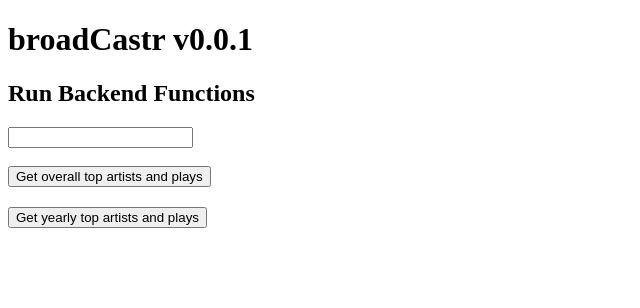
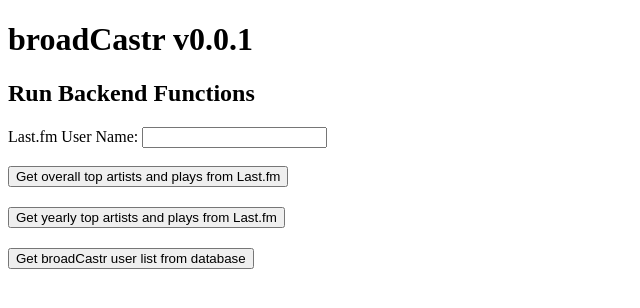
Before and after one commit to cjonas9/broadcastr, a Flask app: page / in a window 1280 px wide. Shown: the top 308 px of the page, without its empty margins (0-640 px from the left). Run offline with Flask 3, Linux system fonts and the light colour scheme.

Commit message:
Added initial version of broadCastr database along with a simple method exposed to the Backend Functions page to list broadCastr users in the database

```diff
--- a/app.py
+++ b/app.py
@@ -1,5 +1,6 @@
 from flask import Flask, render_template, request, jsonify
 import db_query
+import sql_query
 
 app = Flask(__name__)
 
@@ -19,5 +20,10 @@ def run_b():
     result = db_query.get_top_artist_plays_yearly(user_input)
     return jsonify({'output': result})
 
+@app.route('/query_users', methods=['POST'])
+def run_c():
+    result = sql_query.get_users()
+    return jsonify({'output': result})
+
 if __name__ == '__main__':
     app.run(debug=True)
--- a/requirements.txt
+++ b/requirements.txt
@@ -1,5 +1,6 @@
 sqlalchemy
-psycopg2-binary    # PostgreSQL driver
+sqlite3             # For interacting with SQLite database
+psycopg2-binary     # PostgreSQL driver
 python-dotenv       # For loading .env file
 requests            # To make req from Last.fm API
 flask				# to be able to run the server --
--- a/templates/index.html
+++ b/templates/index.html
@@ -22,13 +22,16 @@
 	<h1>broadCastr v0.0.1</h1>
     <h2>Run Backend Functions</h2>
 
-    <input type="text" id="userInput" input_text="Enter last.fm username">
+    Last.fm User Name: <input type="text" id="userInput" input_text="Enter last.fm username">
     <br><br>
 
-    <button onclick="callFunction('/run_overall', 'outputA')">Get overall top artists and plays</button>
+    <button onclick="callFunction('/run_overall', 'outputA')">Get overall top artists and plays from Last.fm</button>
     <div id="outputA" style="margin-top:10px; margin-bottom:20px; color:blue;"></div>
 
-    <button onclick="callFunction('/run_yearly', 'outputB')">Get yearly top artists and plays</button>
+    <button onclick="callFunction('/run_yearly', 'outputB')">Get yearly top artists and plays from Last.fm</button>
     <div id="outputB" style="margin-top:10px; margin-bottom:20px; color:green;"></div>
+
+    <button onclick="callFunction('/query_users', 'outputC')">Get broadCastr user list from database</button>
+    <div id="outputC" style="margin-top:10px; margin-bottom:20px; color:aqua;"></div>
 </body>
 </html>
```
Also changed, not shown: sql_query.py (added, +13 -0 lines), data/broadcastr.db (added), 1 other file.
